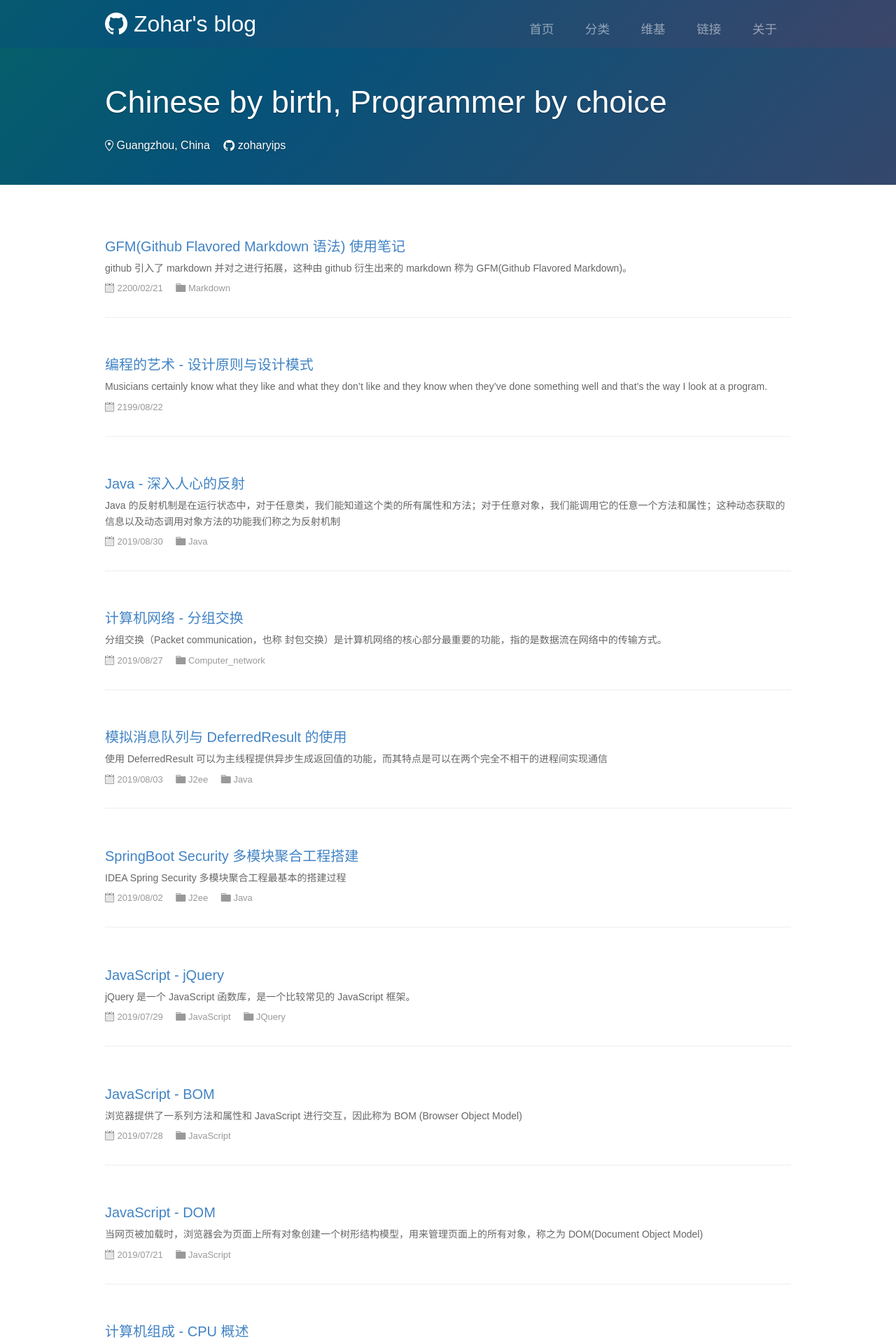
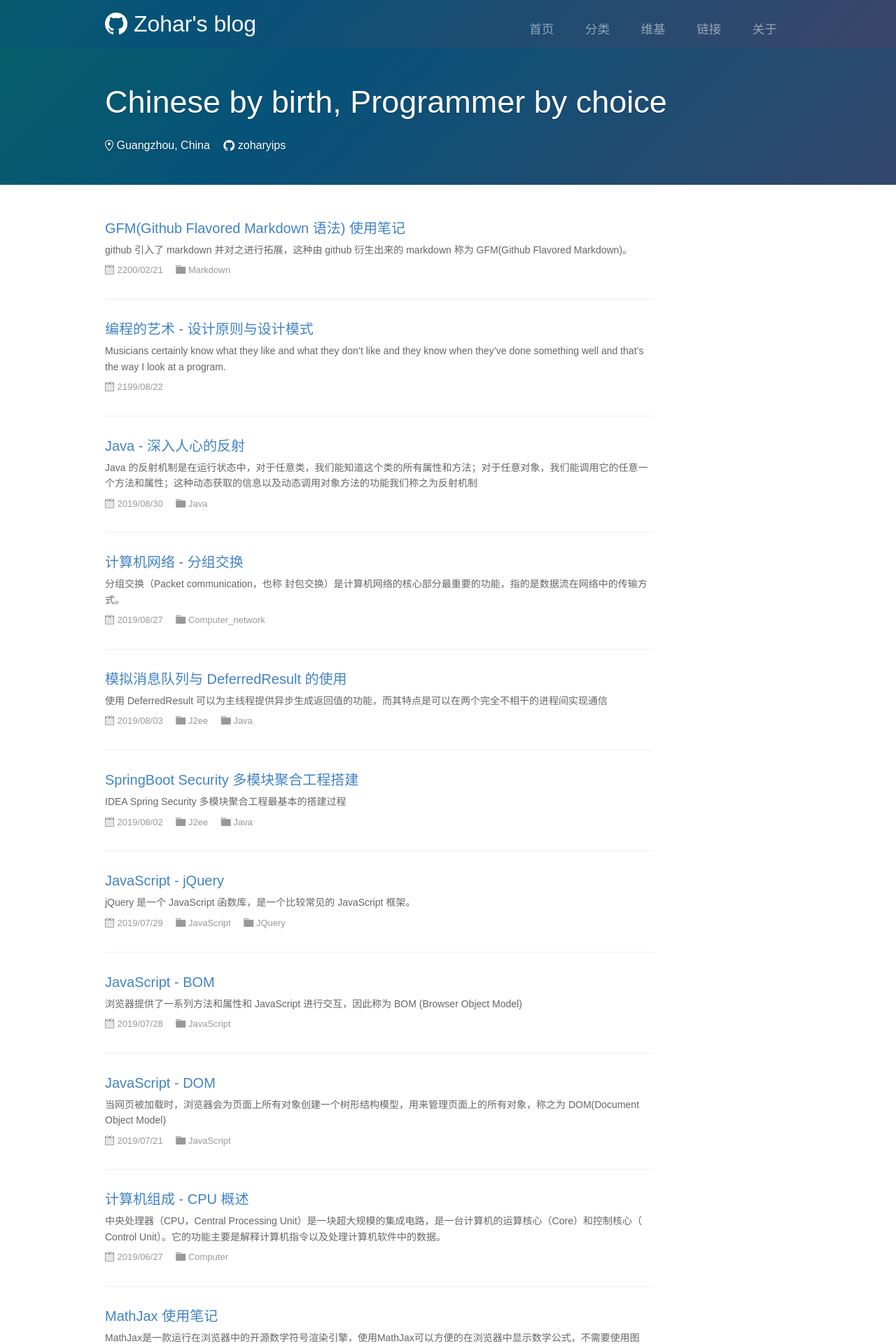
Before and after one commit to zoharyips/zoharyips.github.io, a Jekyll site: the page built from index.html, in a window 1280 px wide. Shown: the top 1920 px of the page at 70% size. Built offline with Jekyll 4.4.1, drawn with Linux system fonts in a browser that asks for light colours; the list of posts is cut into pages by our own code.

```diff
--- a/assets/css/sections/repo-list.css
+++ b/assets/css/sections/repo-list.css
@@ -29,7 +29,7 @@
 .repo-list-item {
   display: inline-block;
   position: relative;
-  width: 100%;
+  width: 80%;
   padding: 30px 0;
   list-style: none;
   border-bottom: 1px solid #eee
--- a/index.html
+++ b/index.html
@@ -37,7 +37,6 @@
   <!-- Post list -->
   <ol class="repo-list">
     {% for post in paginator.posts %}
-      <div class="mobile-hidden" style="width: 15%;display: inline-block;"></div>
       <li class="repo-list-item">
         <h3 class="repo-list-name"><a href="{{ post.url }}">{{ post.title }}</a></h3>
         <p class="repo-list-description">{{ post.excerpt | strip_html | strip }}</p>
@@ -53,7 +52,6 @@
           {% endfor %}
         </p>
       </li>
-      <div class="mobile-hidden" style="width: 15%;display: inline-block;"></div>
     {% endfor %}
   </ol>
   <div class="pagination text-align" style="text-align: center; margin:0px auto">
```
